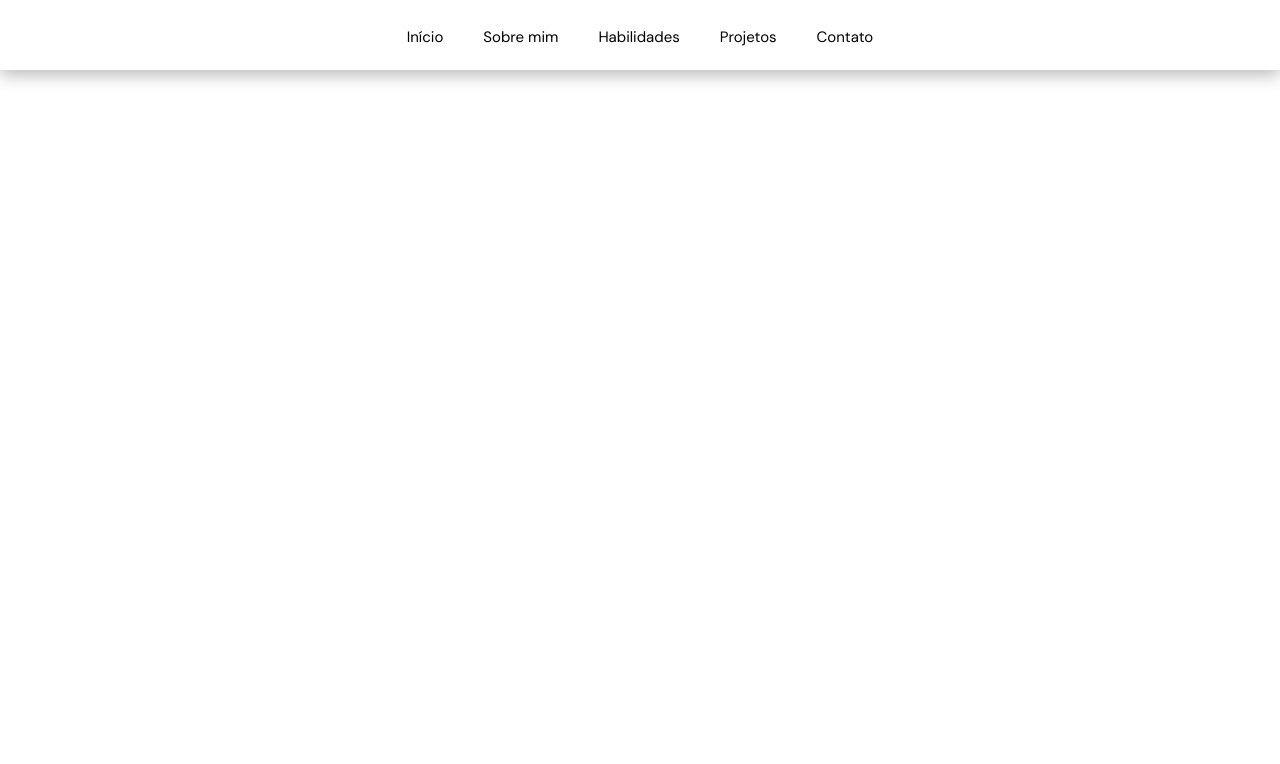
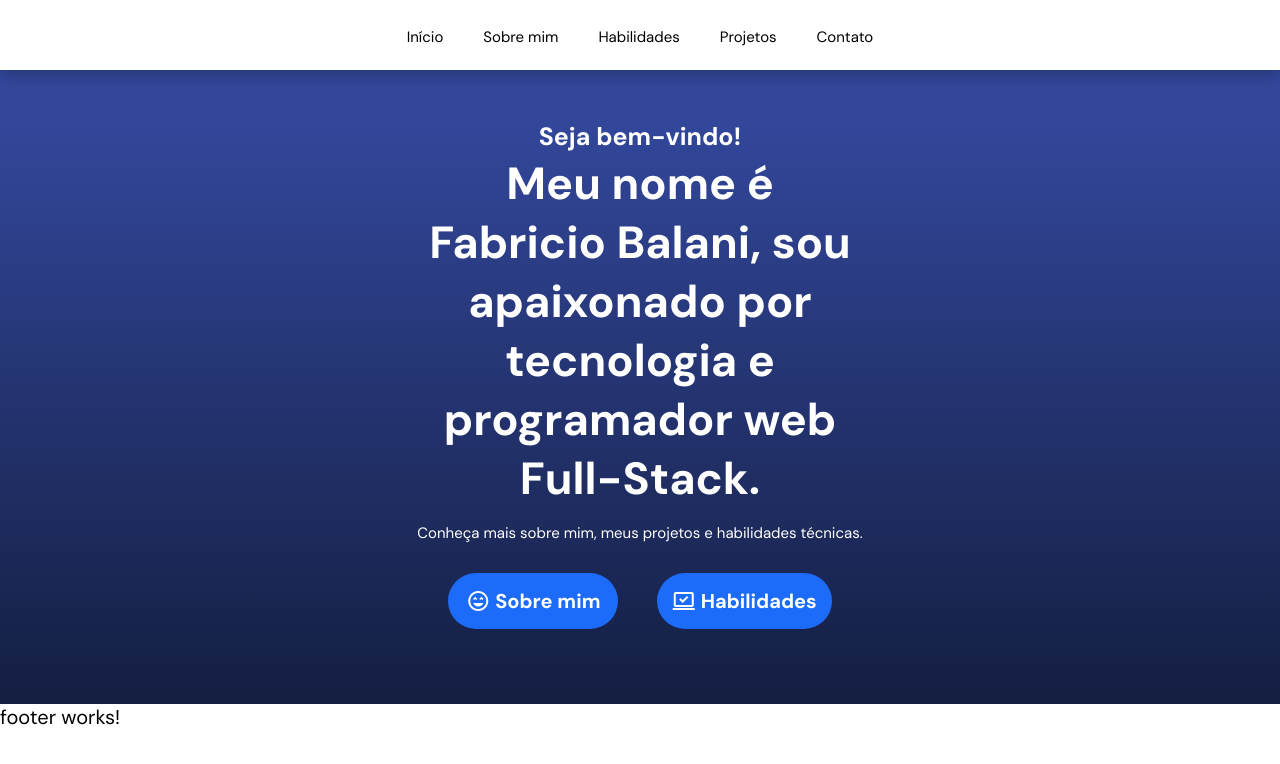
Before and after one commit to fabriciobalani/meu-portfolio, an Angular app: page / in a window 1280 px wide. Shown: the top 764 px of the page. Built offline with nearby package versions, Linux system fonts and the light colour scheme.

Commit message:
Box Banner completa

```diff
--- a/src/app/home/home.css
+++ b/src/app/home/home.css
@@ -0,0 +1,64 @@
+/* box banner */
+.banner {
+    display: flex;
+    justify-content: center;
+    background: linear-gradient(180deg, var(--color-blue-2) 15%, var(--color-blue-3) 100%);
+    color: #fff;
+    padding-top: 70px;
+    text-align: center;
+}
+
+.banner .box {
+    display: flex;
+    flex-direction: column;
+    align-items: center;
+    padding: 45px 5px;
+}
+
+.banner .box .paragraph {
+    margin: 15px 0;
+    font-size: var(--font-size-5);
+    font-weight: 400;
+    color: #fff;
+}
+
+.banner .box .title1 {
+    font-size: var(--font-size-3);
+}
+
+.banner .box .title2 {
+    display: block;
+    font-size: var(--font-size-1);
+    max-width: 450px;
+}
+
+.banner .box .buttons {
+    display: flex;
+    align-items: center;
+    flex-wrap: wrap;
+    margin: 15px 0;
+    width: 100%;
+    justify-content: space-evenly;
+}
+
+.banner .box .buttons a {
+    display: flex;
+    align-items: center;
+    justify-content: center;
+    padding: 15px;
+    min-width: 170px;
+    border-radius: 35px;
+    margin: 0 5px 15px;
+    font-size: var(--font-size-4);
+    font-weight: 700;
+    background: var(--color-blue-1);
+    color: #fff;
+}
+
+.banner .box .buttons a:hover {
+    background: var(--color-blue-2);
+}
+
+.banner .box .buttons a i {
+   margin-right: 5px;
+}
--- a/src/app/home/home.html
+++ b/src/app/home/home.html
@@ -1 +1,28 @@
-<p>home works!</p>
+<main>
+    <section id="banner" class="banner">
+        <div class="box">
+            <h1>
+                <span class="title1">Seja bem-vindo!</span>
+                <span class="title2">Meu nome é Fabricio Balani, sou apaixonado por tecnologia e programador web
+                    Full-Stack. </span>
+            </h1>
+            <p class="paragraph">Conheça mais sobre mim, meus projetos e habilidades técnicas.</p>
+            <div class="buttons">
+                <a href="#about">
+                    <i class="material-symbols-outlined">
+                        sentiment_very_satisfied
+                    </i>
+                    Sobre mim
+                </a>
+                <a href="#skills">
+                    <i class="material-symbols-outlined">
+                        sync_saved_locally
+                    </i>
+                    Habilidades
+                </a>
+            </div>
+
+        </div>
+
+    </section>
+</main>
--- a/src/index.html
+++ b/src/index.html
@@ -9,11 +9,11 @@
   <link rel="icon" type="image/x-icon" href="favicon.ico">
   <link rel="preconnect" href="https://fonts.googleapis.com">
   <link rel="preconnect" href="https://fonts.gstatic.com" crossorigin>
+  <link rel="stylesheet"
+    href="https://fonts.googleapis.com/css2?family=Material+Symbols+Outlined:opsz,wght,FILL,GRAD@20..48,100..700,0..1,-50..200" />
   <link
     href="https://fonts.googleapis.com/css2?family=DM+Sans:ital,opsz,wght@0,9..40,100..1000;1,9..40,100..1000&display=swap"
     rel="stylesheet">
-  <link rel="stylesheet"
-    href="https://fonts.googleapis.com/css2?family=Material+Symbols+Outlined:opsz,wght,FILL,GRAD@20..48,100..700,0..1,-50..200&icon_names=menu" />
 </head>
 
 <body>
```
